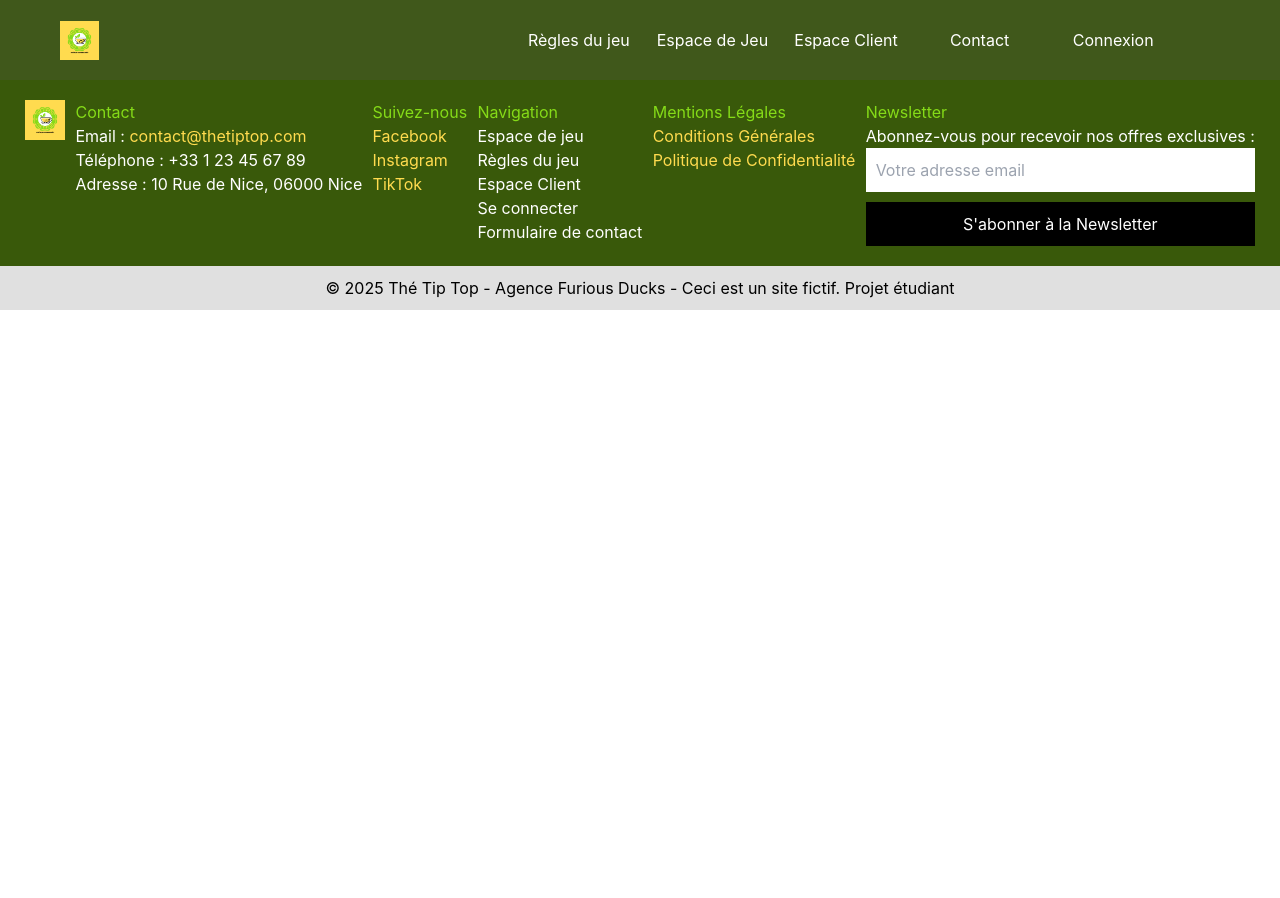
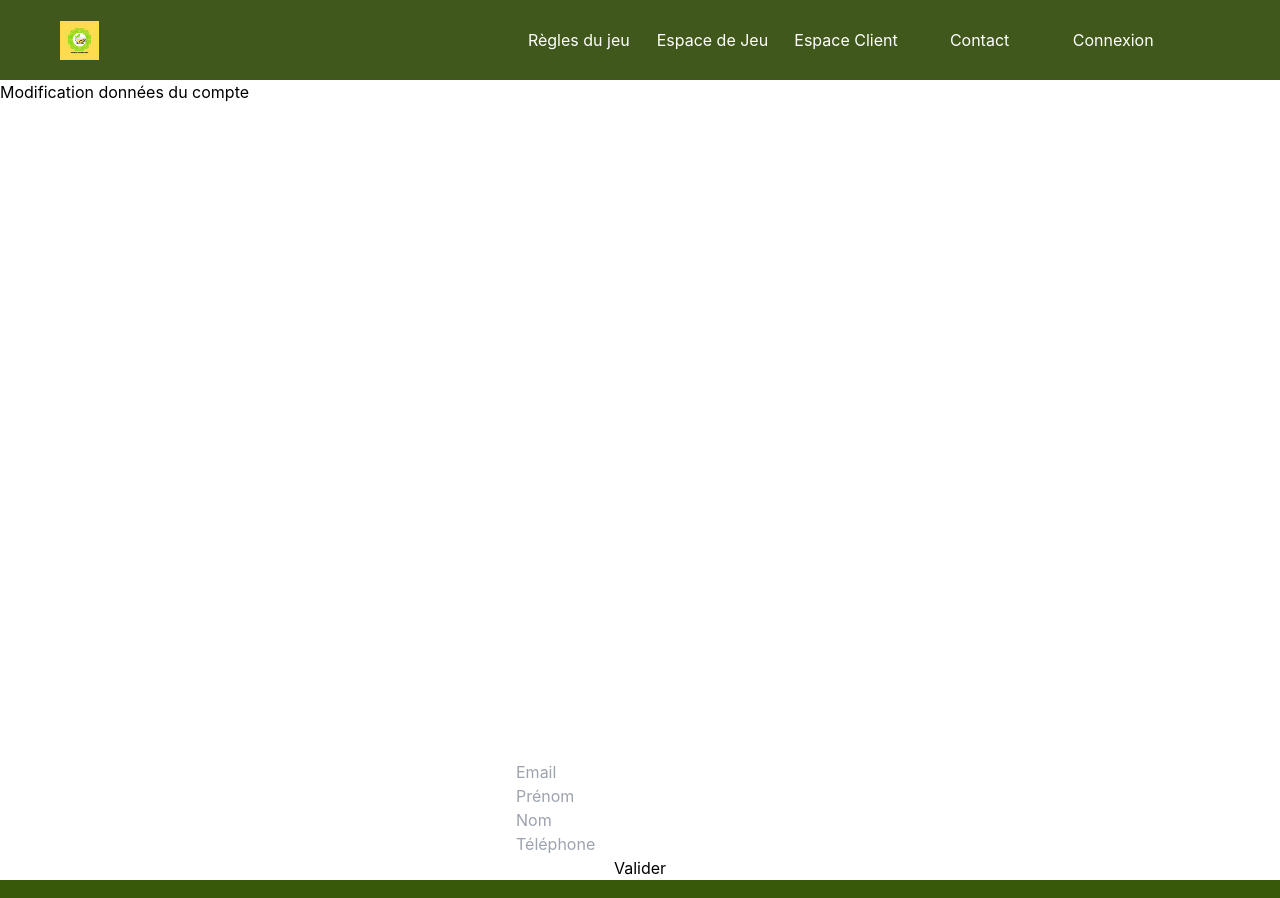
Before and after one commit to thetiptop123/tip_top_game, a React (Create React App) app in the folder frontend/: page /edit in a window 1280 px wide. Shown: the top 898 px of the page. Before the commit the page ends 800 px from the top, so only its background shows below. Built offline with nearby package versions, Linux system fonts and the light colour scheme.

Commit message:
Game, Home, Login, Rules pages updated && Edit page added && README.md files updated

```diff
--- a/frontend/package.json
+++ b/frontend/package.json
@@ -14,6 +14,7 @@
     "mock-css-modules": "^2.0.0",
     "mui": "^0.0.1",
     "react": "^18.2.0",
+    "react-confetti": "^6.4.0",
     "react-device-detect": "^2.2.3",
     "react-dom": "^18.2.0",
     "react-google-signin-button": "^1.1.0",
--- a/frontend/src/App.jsx
+++ b/frontend/src/App.jsx
@@ -13,6 +13,7 @@ import Prize from "./containers/Prize";
 import Legalites from "./containers/Legalites";
 import SignUp from './containers/SignUp';
 import Login from './containers/Login';
+import Edit from './containers/Edit';
 
 function App() {
   return (
@@ -30,6 +31,7 @@ function App() {
           <Route path="/legalites" element={<Legalites />} />
           <Route path="/signup" element={<SignUp />} />
           <Route path="/login" element={<Login />} />
+          <Route path="/edit" element={<Edit />} />
         </Routes>
         <Footer />
       </BrowserRouter>
--- /dev/null
+++ b/frontend/src/containers/Edit/index.jsx
@@ -0,0 +1,88 @@
+import { useState } from "react";
+import { ActionsTypes, useGlobal } from "../../contexts";
+import styles from "../../styles/Edit/Edit.module.css";
+import axios from "axios";
+
+export default function Edit() {
+  const [{ email, firstname, lastname, phone, token }, dispatch] = useGlobal();
+  const [newEmail, setNewEmail] = useState(email);
+  const [newFirstname, setNewFirstname] = useState(firstname);
+  const [newLastname, setNewLastname] = useState(lastname);
+  const [newPhone, setNewPhone] = useState(phone);
+
+  const [isButtonClicked, setIsButtonClicked] = useState(false);
+  const [messageSuccess, setMessageSuccess] = useState("");
+  const [messageError, setMessageError] = useState("");
+
+  const handleValidate = () => {
+    console.log("firstname => ", newFirstname);
+    axios
+      .put(
+        "http://46.202.168.187:5000/user/updateprofile",
+        {
+          userName: newFirstname + " " + newLastname,
+          email: newEmail,
+          phone: newPhone,
+        },
+        {
+          headers: {
+            Authorization: `Bearer ${token}`,
+          },
+        }
+      )
+      .then((res) => {
+        setIsButtonClicked(true);
+        if (res.data?.success) {
+          setMessageSuccess(res.data?.message);
+          dispatch({
+            type: ActionsTypes.UPDATE,
+            props: {
+              firstname: newFirstname,
+              lastname: newLastname,
+              email: newEmail,
+              phone: newPhone,
+            },
+          });
+        }
+      })
+      .catch((error) => {
+        setIsButtonClicked(true);
+        setMessageError(error.response.data.message);
+        console.error(
+          "Error =>",
+          error.response ? error.response.data : error.message
+        );
+      });
+  };
+  return (
+    <div className={styles.body}>
+      <h2>Modification données du compte</h2>
+      {isButtonClicked && messageSuccess.length > 0 ? <p style={{color:'green'}}>{messageSuccess}</p> : <p style={{color:'red'}}>{messageError}</p>}
+      <div className={styles.container}>
+        <input
+          placeholder="Email"
+          onChange={(e) => setNewEmail(e.target.value)}
+          value={newEmail}
+        />
+        <input
+          placeholder="Prénom"
+          onChange={(e) => setNewFirstname(e.target.value)}
+          value={newFirstname}
+        />
+        <input
+          placeholder="Nom"
+          onChange={(e) => setNewLastname(e.target.value)}
+          value={newLastname}
+        />
+        <input
+          type="number"
+          placeholder="Téléphone"
+          onChange={(e) => setNewPhone(e.target.value)}
+          value={newPhone}
+        />
+
+        <button onClick={handleValidate}>Valider</button>
+      </div>
+    </div>
+  );
+}
--- a/frontend/src/containers/Game/index.jsx
+++ b/frontend/src/containers/Game/index.jsx
@@ -5,6 +5,7 @@ import React, { useEffect, useState } from "react";
 import { ActionsTypes, useGlobal } from "../../contexts";
 import CreateAccountBtn from "../../components/CreateAccountBtn";
 import { useNavigate } from "react-router-dom";
+import Confetti from "react-confetti";
 
 export default function Game() {
   const [states, dispatch] = useGlobal();
@@ -12,14 +13,23 @@ export default function Game() {
   const [messageSuccess, setMessageSuccess] = useState("");
   const [messageError, setMessageError] = useState("");
   const [isButtonClicked, setIsButtonClicked] = useState(false);
+  const [isCodeValid, setIsCodeValid] = useState(false);
 
   const navigate = useNavigate();
 
   const handleValidate = () => {
     axios
-      .post("http://46.202.168.187:5000/game/use-ticket", {
-        code,
-      })
+      .post(
+        "http://46.202.168.187:5000/recordGame/jeux",
+        {
+          ticketNumber: code,
+        },
+        {
+          headers: {
+            Authorization: `Bearer ${states.token}`,
+          },
+        }
+      )
       .then((res) => {
         setIsButtonClicked(true);
         if (res.data?.ticket) {
@@ -31,6 +41,7 @@ export default function Game() {
               prize: res.data?.message,
             },
           });
+          setIsCodeValid(true);
         }
       })
       .catch((error) => {
@@ -50,6 +61,8 @@ export default function Game() {
   }, [states.email]);
 
   return (
+    <>
+      {isCodeValid && <Confetti width={1400} height={800} recycle={true} />}
       <div
         style={{
           display: "flex",
@@ -85,5 +98,6 @@ export default function Game() {
           <></>
         )}
       </div>
+    </>
   );
 }
--- a/frontend/src/containers/Home/index.jsx
+++ b/frontend/src/containers/Home/index.jsx
@@ -49,13 +49,26 @@ export default function Home() {
         </h1>
         <img src="/img_home.png" alt="jeu-concours" className={styles.image} />
         <div className={styles.text}>
-          The Tip Top vous propose un jeu-concours pour vous fidéliser et
-          répondre à vos éventuels besoins, et vous faire découvrir ses
-          différentes gammes de thé de très grande qualité. Elle est parmi les
-          leaders dans le domaine. À vous de tenter votre chance.
+          Chez <strong>Thé Tip Top</strong>, nous célébrons une grande étape :
+          l&apos;ouverture de notre <strong>10ème boutique à Nice</strong> !
+          Pour marquer cet événement et vous faire découvrir nos thés
+          d&apos;exception, nous lançons un{" "}
+          <strong>jeu-concours exclusif</strong>. Découvrez nos mélanges
+          signatures, thés détox, thés blancs, thés légumes, et infusions, tous{" "}
+          <strong>bios et faits main</strong>.
         </div>
         <div className={styles.btnContainer}>
           <GoGameButton goTo="profile">Accéder au jeu</GoGameButton>
+        </div>
+        <div className={styles.text}>
+          Du <strong>1er mars 2025</strong> au <strong>1er avril 2025</strong>,
+          tous les achats supérieurs à <strong>49€</strong>
+          vous donnent droit à un{" "}
+          <strong>code de participation unique de 10 caractères</strong>
+          (lettres et chiffres) imprimé sur votre ticket de caisse ou facture.
+          Vous avez jusqu&apos;à{" "}
+          <strong>30 jours après la fin du jeu-concours</strong> pour tester
+          votre code ici même et découvrir votre lot !
         </div>
         <Lots />
       </div>
--- a/frontend/src/containers/Login/index.jsx
+++ b/frontend/src/containers/Login/index.jsx
@@ -40,6 +40,9 @@ export default function Login() {
             props: {
               email,
               token: res.data?.token,
+              phone: res.data?.user.phone,
+              firstname: res.data?.user.userName.split(' ')[0],
+              lastname: res.data?.user.userName.split(' ')[1],
             },
           });
           navigate("/profile");
--- a/frontend/src/containers/Rules/index.jsx
+++ b/frontend/src/containers/Rules/index.jsx
@@ -1,4 +1,4 @@
-import React from 'react';
+import React from "react";
 import Colors from "../../utils/constants/colors";
 
 export default function Rules() {
@@ -73,13 +73,21 @@ export default function Rules() {
           3. Répartitions des gains
         </h2>
         <ul style={{ paddingLeft: 20 }}>
-          <li>&#x2022; 0% des tickets : 1 infuseur à thé.</li>
+          <li>&#x2022; 60% des tickets : 1 infuseur à thé.</li>
           <li>
             &#x2022; 20% des tickets : 1 boîte de 100g de thé détox ou infusion.
           </li>
           <li>&#x2022; 10% des tickets : 1 boîte de 100g de thé signature.</li>
           <li>&#x2022; 6% des tickets : 1 coffret découverte (valeur 39€).</li>
           <li>&#x2022; 4% des tickets : 1 coffret découverte (valeur 69€).</li>
+          <li>
+            &#x2022; Et ce n'est pas tout ! Un tirage au sort final sera organisé
+            pour déterminer le gagnant d&apos;un an de thé d&apos;une valeur de
+            360€. <br /> Rappel : Le nombre de participations d&apos;un même
+            client n&apos;augmente pas ses chances de gagner ce gros lot. <br />
+            Ce tirage au sort sera effectué sous le contrôle de Maître Arnaud
+            Rick, huissier de justice.
+          </li>
         </ul>
       </div>
       <div style={{ paddingTop: 20, paddingBottom: 20 }}>
--- /dev/null
+++ b/frontend/src/styles/Edit/Edit.module.css
@@ -0,0 +1,75 @@
+.body {
+  @apply flex flex-col min-h-screen justify-between w-[100%] gap-[20px];
+}
+.container {
+  @apply flex flex-col items-center;
+}
+.title {
+  @apply text-[#39590A] font-extrabold text-[20px] w-[100vw] p-[20px];
+}
+.image {
+  @apply flex items-center w-[90vw] rounded-[20px];
+}
+.text {
+  @apply text-center w-[90vw] p-[20px];
+}
+.btnContainer {
+  @apply flex flex-col items-center mb-5;
+}
+
+.lotsContainer {
+  @apply flex justify-around flex-wrap;
+}
+.lotsSubContainer {
+  @apply flex flex-col justify-center items-center m-[10px] text-center;
+}
+.lotsImage {
+  @apply w-[150px] h-[150px] object-cover rounded-[10px];
+}
+.lotsText {
+  @apply mt-[10px] text-[16px] text-[#333];
+}
+
+/* Tablets */
+@media (min-width: 769px) {
+  .body {
+    @apply flex flex-col min-h-screen justify-between w-[100%];
+  }
+  .container {
+    @apply flex flex-col items-center;
+  }
+  .title {
+    @apply text-[#39590A] font-extrabold p-[10px] text-[30px];
+  }
+  .image {
+    @apply flex items-center p-[20px] rounded-[20px];
+  }
+  .text {
+    @apply w-[825px] text-center p-[10px];
+  }
+  .btnContainer {
+    @apply flex flex-col items-center p-[10px];
+  }
+}
+
+/* Laptops and larger devices */
+@media (min-width: 1280px) {
+  .body {
+    @apply flex flex-col min-h-screen justify-between;
+  }
+  .container {
+    @apply flex flex-col items-center;
+  }
+  .title {
+    @apply text-[#39590A] font-extrabold ml-[50px] text-[30px];
+  }
+  .image {
+    @apply flex items-center mb-5 rounded-[20px];
+  }
+  .text {
+    @apply w-[825px] text-center mb-5;
+  }
+  .btnContainer {
+    @apply flex flex-col items-center mb-5;
+  }
+}
```
Also changed, not shown: 2 other files (tests, documents, lock files or other folders). Lines whose indentation alone changed are shown as unchanged.
